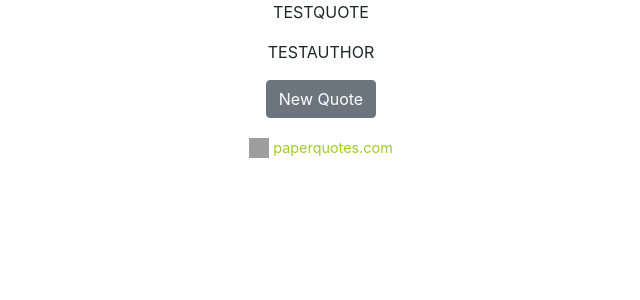
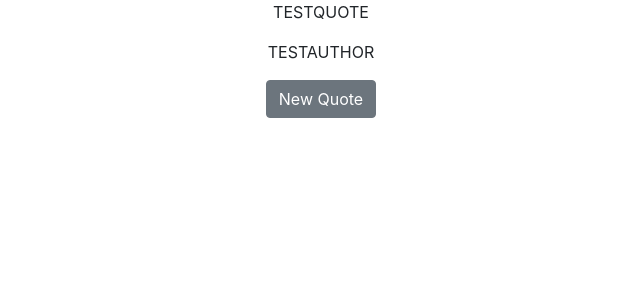
Before and after one commit to OddMagnet/Random-Quote-Machine, a React (Create React App) app: page / in a window 1280 px wide. Shown: the top 300 px of the page, without its empty margins (319-959 px from the left). Built offline with nearby package versions, Linux system fonts and the light colour scheme; grey boxes are pictures that could not be loaded.

Commit message:
Remove Attribution, PaperQuotes API not working

```diff
--- a/src/components/QuoteBox.js
+++ b/src/components/QuoteBox.js
@@ -43,15 +43,6 @@ export default class QuoteBox extends Component {
         // prepare quote and twitter link
         const quoteText = encodeURIComponent(`"${this.state.quote.text}"\n - ${this.state.quote.author}`);
         const twitterLink = `https://twitter.com/intent/tweet/?text=${quoteText}&hashtags=FreeCodeCamp,RandomQuoteMachine`;
-        let paperFooterStyle = {
-            zIndex: 50,
-            fontSize: '0.9em'
-        }
-        let paperQuoteStyle = {
-            color: '#9fcc25',
-            marginLeft: '4px',
-            verticalAlign: 'middle'
-        }
 
         return (
             <div>
@@ -68,13 +59,6 @@ export default class QuoteBox extends Component {
                         </div>
                     </div>
                 </blockquote>
-
-                <footer>
-                    <span style={paperFooterStyle}>
-                        <img src="http://api.paperquotes.com/static/images/paperquotes.png" height="20" width="20" alt="paperquotes.com" />
-                        <a href="http://paperquotes.com" title="Powered by quotes from paperquotes.com" style={paperQuoteStyle}>paperquotes.com</a>
-                    </span>
-                </footer>
             </div>
         );
     }
```
